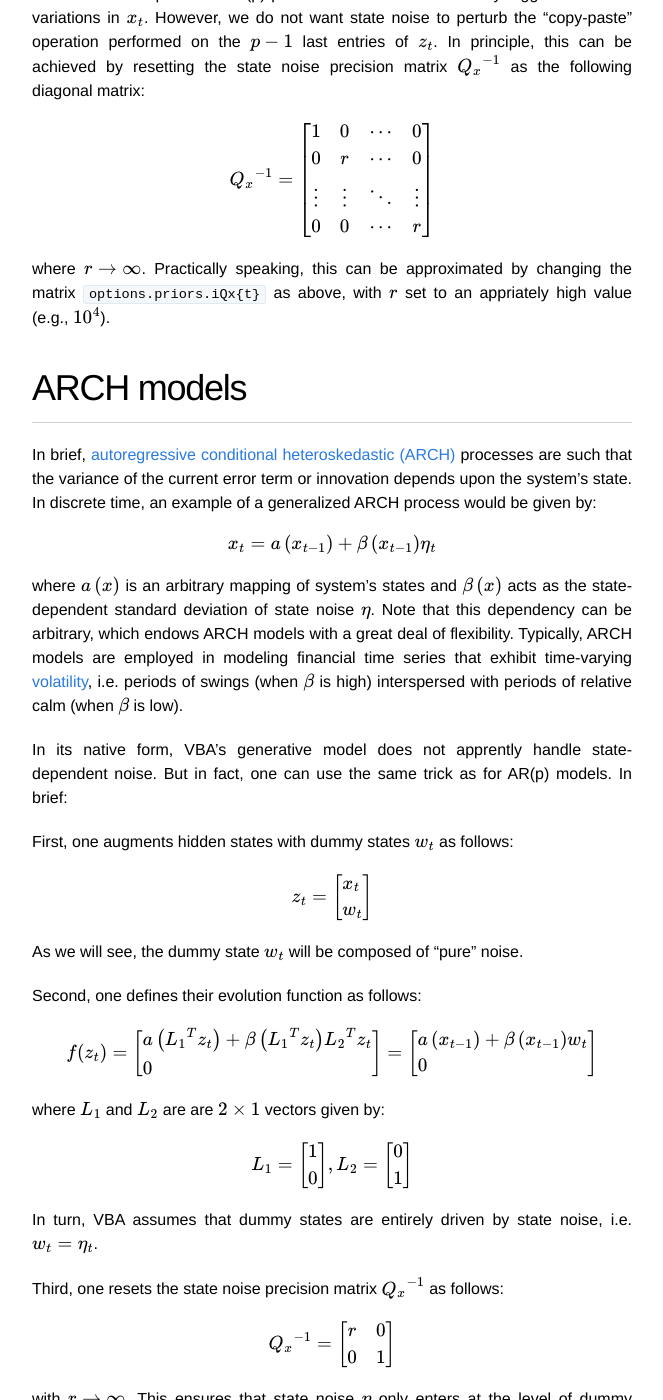
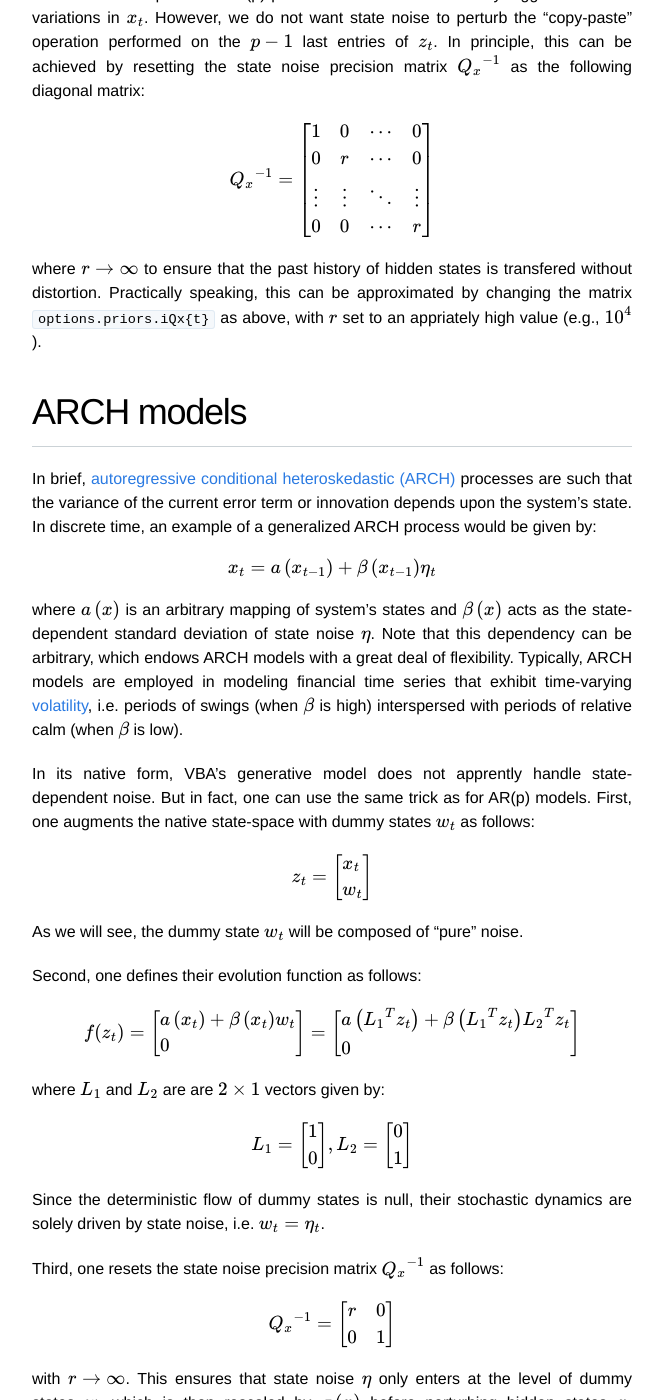
Before and after one commit to MBB-team/VBA-toolbox, a Jekyll site: the page built from _wiki/generativeModels.md, in a window 1280 px wide and 1400 px high, scrolled down 2713 px. Shown: the whole window, without its empty margins (308-971 px from the left). Built offline with Jekyll 4.4.1, drawn with Linux system fonts in a browser that asks for light colours; nearby versions of some CDN libraries; formulas are drawn with MathJax 3; some of the changed text lies outside the part shown.

Commit message:
Update generativeModels.md

```diff
--- a/_wiki/generativeModels.md
+++ b/_wiki/generativeModels.md
@@ -61,7 +61,7 @@ Now, there is a last problem to fix. Recall that, when inverting stochastic mode
 
 $$ {Q_x}^{-1} = \left[\begin{array}{cccc} 1 & 0 & \cdots & 0 \\ 0 & r & \cdots & 0 \\ \vdots & \vdots & \ddots & \vdots \\ 0 & 0 & \cdots & r  \end{array}\right] $$
 
-where $$r \rightarrow \infty $$. Practically speaking, this can be approximated by changing the matrix `options.priors.iQx{t}` as above, with $$r$$ set to an appriately high value (e.g., $$10^4$$).
+where $$r \rightarrow \infty $$ to ensure that the past history of hidden states is transfered without distortion. Practically speaking, this can be approximated by changing the matrix `options.priors.iQx{t}` as above, with $$r$$ set to an appriately high value (e.g., $$10^4$$).
 
 
 # ARCH models
@@ -72,10 +72,7 @@ $$x_t= a\left(x_{t-1}\right) + \beta\left(x_{t-1}\right)\eta_t$$
 
 where $$a\left(x\right)$$ is an arbitrary mapping of system's states and $$\beta\left(x\right)$$ acts as the state-dependent standard deviation of state noise $$\eta$$. Note that this dependency can be arbitrary, which endows ARCH models with a great deal of flexibility. Typically, ARCH models are employed in modeling financial time series that exhibit time-varying [volatility](https://en.wikipedia.org/wiki/Stochastic_volatility), i.e. periods of swings (when $$\beta$$ is high) interspersed with periods of relative calm (when $$\beta$$ is low).
 
-In its native form, VBA's generative model does not apprently handle state-dependent noise. But in fact, one can use the same trick as for AR(p) models. In brief:
-
-
-First, one augments hidden states with dummy states $$w_t$$ as follows:
+In its native form, VBA's generative model does not apprently handle state-dependent noise. But in fact, one can use the same trick as for AR(p) models. First, one augments the native state-space with dummy states $$w_t$$ as follows:
 
 $$ z_t = \left[\begin{array}{l} x_t \\ w_t \end{array}\right] $$
 
@@ -83,13 +80,13 @@ As we will see, the dummy state $$w_t$$ will be composed of "pure" noise.
 
 Second, one defines their evolution function as follows:
 
-$$ f(z_t) = \left[\begin{array}{l} a\left({L_1}^T z_t\right) + \beta\left({L_1}^T z_t\right) {L_2}^T z_t \\ 0 \end{array}\right] = \left[\begin{array}{l} a\left(x_{t-1}\right) + \beta\left(x_{t-1}\right)w_t \\ 0 \end{array}\right] $$
+$$ f(z_t)  = \left[\begin{array}{l} a\left(x_t\right) + \beta\left(x_t\right)w_t \\ 0 \end{array}\right] = \left[\begin{array}{l} a\left({L_1}^T z_t\right) + \beta\left({L_1}^T z_t\right) {L_2}^T z_t \\ 0 \end{array}\right] $$
 
 where $$L_1$$ and $$L_2$$ are are $$2\times 1$$ vectors given by:
 
 $$ L_1 = \left[\begin{array}{l} 1 \\ 0 \end{array}\right],L_2 = \left[\begin{array}{l} 0 \\ 1 \end{array}\right] $$
 
-In turn, VBA assumes that dummy states are entirely driven by state noise, i.e. $$w_t = \eta_t$$.
+Since the deterministic flow of dummy states is null, their stochastic dynamics are solely driven by state noise, i.e. $$w_t = \eta_t$$.
 
 Third, one resets the state noise precision matrix $${Q_x}^{-1}$$ as follows:
 
```
Also changed, not shown: other parts of _wiki/generativeModels.md (+1 -1 lines).
